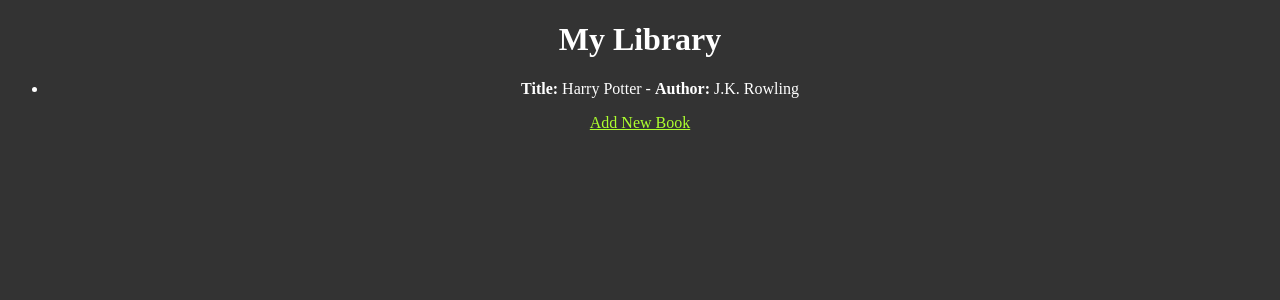
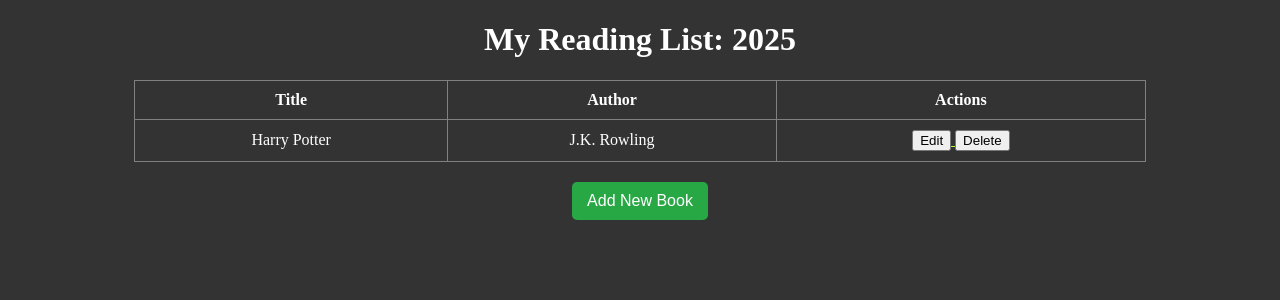
Before and after one commit to vicmoon/Python_SQLiteandSQLAlchemy, a Flask app: page / in a window 1280 px wide. Shown: the top 300 px of the page. Run offline with Flask 3, Linux system fonts and the light colour scheme.

Commit message:
connect SQLAlchemy

```diff
--- a/main.py
+++ b/main.py
@@ -20,6 +20,17 @@ class Base(DeclarativeBase):
 db = SQLAlchemy(model_class=Base)
 db.init_app(app)
 
+
+class NewBookForm(FlaskForm):
+    title = StringField('Title', validators=[DataRequired()])
+    author = StringField('Author', validators=[DataRequired()])
+    submit = SubmitField('Add')
+
+class EditBookForm(FlaskForm):
+    title = StringField('Title', validators=[DataRequired()])
+    author = StringField('Author', validators=[DataRequired()])
+    submit = SubmitField('Update')
+
 # Define a model
 class Book(db.Model):
     id = Column(Integer, primary_key=True)  # Fix: Add Primary Key
@@ -33,12 +44,6 @@ class Book(db.Model):
 with app.app_context():
     db.create_all()
 
-# WTForms form for adding books
-class NewBookForm(FlaskForm):
-    title = StringField('Title', validators=[DataRequired()])
-    author = StringField('Author', validators=[DataRequired()])
-    submit = SubmitField('Add')
-
 # Home Route
 @app.route('/', methods=['GET'])
 def home():
@@ -49,32 +54,36 @@ def home():
 @app.route("/add", methods=['GET', 'POST'])
 def add():
     form = NewBookForm()
+
     if form.validate_on_submit():
         new_book = Book(title=form.title.data, author=form.author.data)
         db.session.add(new_book)
         db.session.commit()
-        return redirect(url_for("home"))
+        return redirect(url_for("home"))  # Redirect to home page
     return render_template("add.html", form=form)
 
+
 # Update Book Route
-@app.route("/update/<int:book_id>", methods=['POST', 'PUT'])
+@app.route("/edit/<int:book_id>", methods=['GET', 'POST'])
 def update_book(book_id):
-    book = Book.query.get(book_id)
-    if book:
-        book.author = "J.K. Rowling (Updated)"
+    book = Book.query.get_or_404(book_id)
+    form = EditBookForm(obj=book)
+
+    if form.validate_on_submit():
+        book.title = form.title.data
+        book.author = form.author.data
         db.session.commit()
-        return redirect(url_for("home"))
-    return "Book not found", 404
+        return redirect(url_for("home"))  # Redirect to home page
+
+    return render_template('edit.html', form=form, book_id=book.id)
 
 # Delete Book Route
-@app.route("/delete/<int:book_id>", methods=['POST', 'DELETE'])
+@app.route("/delete/<int:book_id>", methods=['POST'])
 def delete_book(book_id):
-    book = Book.query.get(book_id)
-    if book:
-        db.session.delete(book)
-        db.session.commit()
-        return redirect(url_for("home"))
-    return "Book not found", 404
+    book = Book.query.get_or_404(book_id)
+    db.session.delete(book)
+    db.session.commit()
+    return redirect(url_for("home"))  # Redirect back to homepage
 
 if __name__ == "__main__":
     app.run(debug=True)
--- a/static/style.css
+++ b/static/style.css
@@ -6,6 +6,7 @@ body {
 
 a {
   color: greenyellow;
+  margin-bottom: 10px;
 }
 
 .form-label {
@@ -14,3 +15,30 @@ a {
   margin-bottom: 5px;
   display: block; /* Ensures it behaves like a label */
 }
+
+.books {
+  margin: 0 auto;
+  border-collapse: collapse;
+  width: 80%;
+}
+
+.books th,
+.books td {
+  padding: 10px; /* Adds spacing inside cells */
+  text-align: center; /* Centers text inside cells */
+}
+
+.new_button {
+  padding: 10px 15px;
+  margin-top: 20px;
+  background-color: #28a745; /* Green */
+  color: white;
+  border: none;
+  cursor: pointer;
+  font-size: 16px;
+  border-radius: 5px;
+}
+
+.new_button:hover {
+  background-color: #218838;
+}
--- a/templates/index.html
+++ b/templates/index.html
@@ -6,24 +6,47 @@
       rel="stylesheet"
       href="{{ url_for('static', filename='style.css') }}"
     />
-    <title>Library</title>
+    <title>My Library</title>
   </head>
   <body>
-    <h1>My Library</h1>
-    {% if books %}
-    <ul>
+    <h1>My Reading List: 2025</h1>
+    <!-- Table to display books -->
+    <table class="books" border="1">
+      <tr>
+        <th>Title</th>
+        <th>Author</th>
+        <th>Actions</th>
+      </tr>
       {% for book in books %}
-      <li>
-        <strong>Title:</strong> {{ book.title }} - <strong>Author:</strong> {{
-        book.author }}
-      </li>
+      <tr>
+        <td>{{ book.title }}</td>
+        <td>{{ book.author }}</td>
+        <td>
+          <!-- Update Button -->
+          <a href="{{ url_for('update_book', book_id=book.id) }}">
+            <button>Edit</button>
+          </a>
 
+          <!-- Delete Button (Form to Send POST Request) -->
+          <form
+            action="{{ url_for('delete_book', book_id=book.id) }}"
+            method="post"
+            style="display: inline"
+          >
+            <button
+              type="submit"
+              onclick="return confirm('Are you sure you want to delete this book?')"
+            >
+              Delete
+            </button>
+          </form>
+        </td>
+      </tr>
       {% endfor %}
-    </ul>
-    {% else %}
-    <p>No books available</p>
-    {% endif %}
+    </table>
 
-    <a href="{{ url_for('add') }}">Add New Book</a>
+    <a href="{{ url_for('add') }}">
+      <button class="new_button">Add New Book</button>
+    </a>
   </body>
 </html>
```
Also changed, not shown: templates/edit.html (added, +23 -0 lines), instance/books-collection.db.
